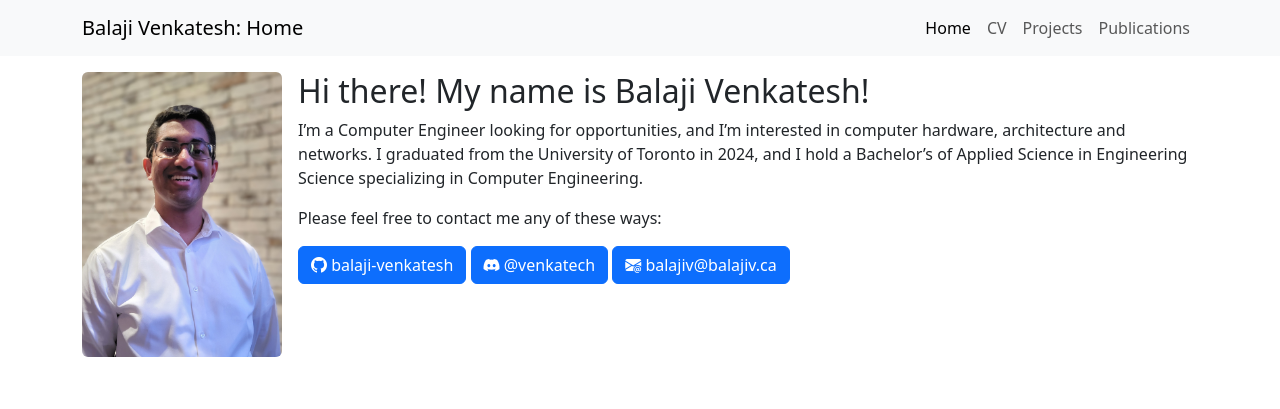
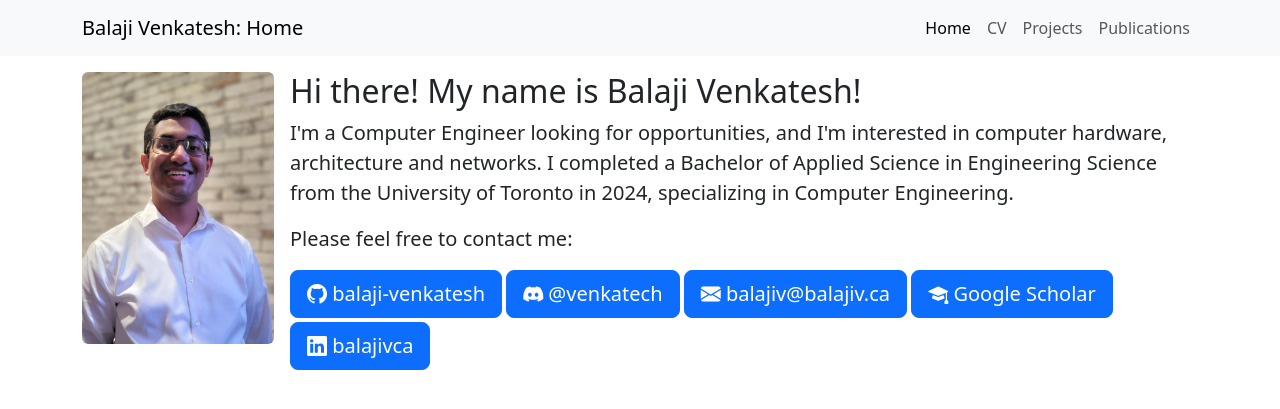
Before and after one commit to balaji-venkatesh/balaji-venkatesh.github.io, a Jekyll site: the page built from README.md, in a window 1280 px wide. Shown: the top 409 px of the page. Built offline with Jekyll 4.4.1, drawn with Linux system fonts in a browser that asks for light colours.

Commit message:
fill out everything

```diff
--- a/README.md
+++ b/README.md
@@ -4,14 +4,14 @@ order: 1
 permalink: /
 ---
 
-<img class="placeholder rounded float-md-start me-3" src="/assets/bv.jpeg" width="200" height="285" alt="Photo of Balaji Venkatesh">
-
-## Hi there! My name is Balaji Venkatesh!
-
-I'm a Computer Engineer looking for opportunities, and I'm interested in computer hardware, architecture and networks. I graduated from the University of Toronto in 2024, and I hold a Bachelor's of Applied Science in Engineering Science specializing in Computer Engineering.
-
-Please feel free to contact me any of these ways:
-
-<a href="https://github.com/balaji-venkatesh/" class="btn btn-primary"><i class="bi bi-github"></i> balaji-venkatesh </a>
-<a href="https://discord.com/users/432850176915275779" class="btn btn-primary"><i class="bi bi-discord"></i> @venkatech </a>
-<a href="mailto:balajiv@balajiv.ca" class="btn btn-primary"><i class="bi bi-envelope-at-fill"></i> balajiv@balajiv.ca </a>
+<div class="clearfix mb-3">
+    <img class="placeholder rounded float-md-start me-3" src="/assets/bv.jpeg" style="width:12rem; height:17rem;" alt="Photo of Balaji Venkatesh">
+    <h2> Hi there! My name is Balaji Venkatesh! </h2>
+    <p class="lead"> I'm a Computer Engineer looking for opportunities, and I'm interested in computer hardware, architecture and networks. I completed a Bachelor of Applied Science in Engineering Science from the University of Toronto in 2024, specializing in Computer Engineering. </p>
+    <p class="lead"> Please feel free to contact me: </p>
+    <a href="https://github.com/balaji-venkatesh/" class="mb-1 btn btn-lg btn-primary"><i class="bi bi-github"></i> balaji-venkatesh </a>
+    <a href="https://discord.com/users/432850176915275779" class="mb-1 btn btn-lg btn-primary"><i class="bi bi-discord"></i> @venkatech </a>
+    <a href="mailto:balajiv@balajiv.ca" class="mb-1 btn btn-lg btn-primary"><i class="bi bi-envelope-fill"></i> balajiv@balajiv.ca </a>
+    <a href="https://scholar.google.com/citations?user=5_CuemEAAAAJ" class="mb-1 btn btn-lg btn-primary"><i class="bi bi-mortarboard-fill"></i> Google Scholar </a>
+    <a href="https://www.linkedin.com/in/balajivca/" class="mb-1 btn btn-lg btn-primary"><i class="bi bi-linkedin"></i> balajivca </a>
+</div>
--- a/_layouts/default.html
+++ b/_layouts/default.html
@@ -11,7 +11,7 @@
     <link rel="icon" type="image/x-icon" href="/assets/favicon.ico">
 </head>
 
-<body>
+<body style="overflow-y: scroll;">
     <script src="/assets/colourMode.js"></script>
     <nav class="navbar navbar-expand-md sticky-top bg-body-tertiary ">
         <div class="container">
```
Also changed, not shown: cv.md (+27 -28 lines), projects.md (+71 -37 lines), publications.md (+20 -0 lines), 1 other file.
